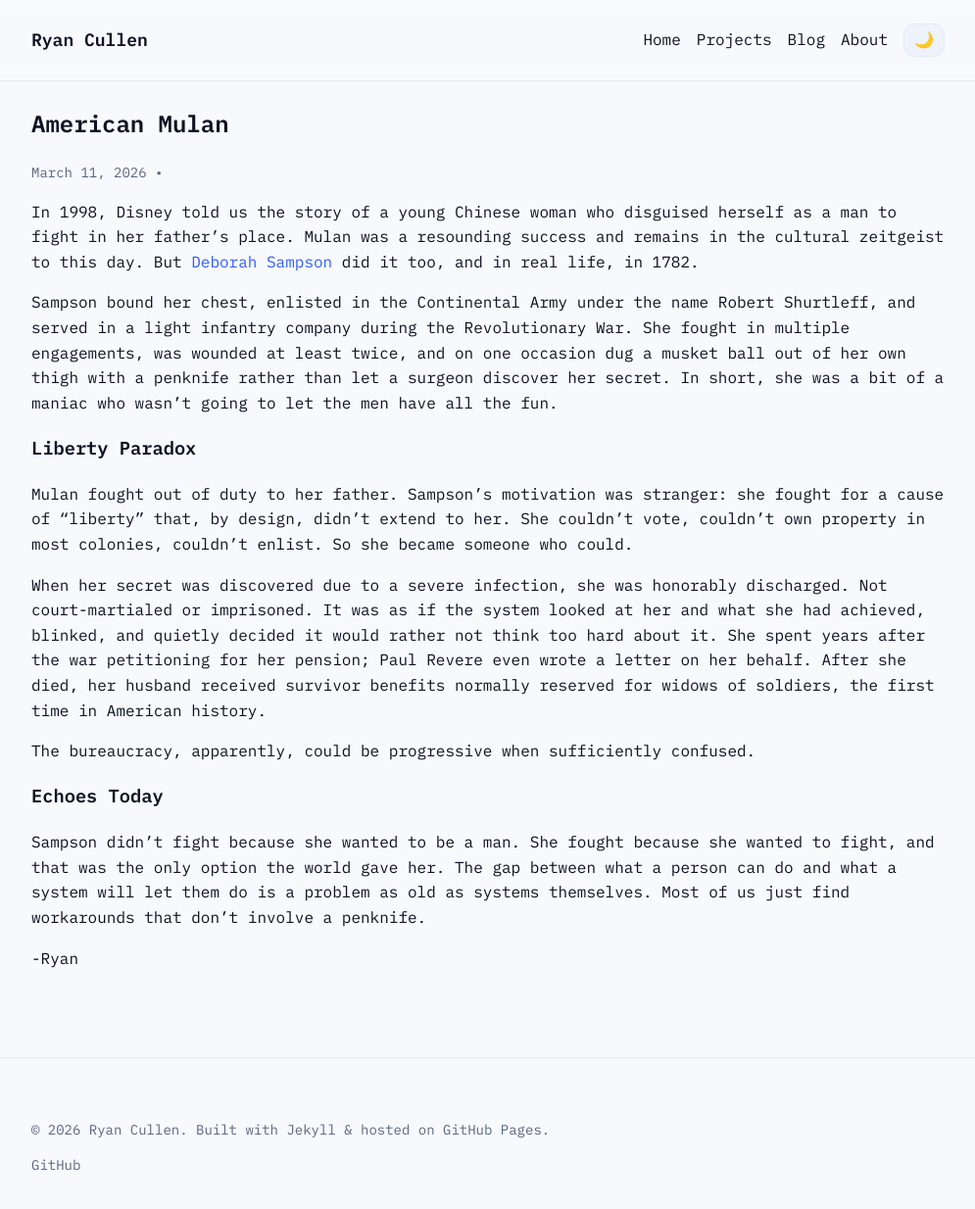
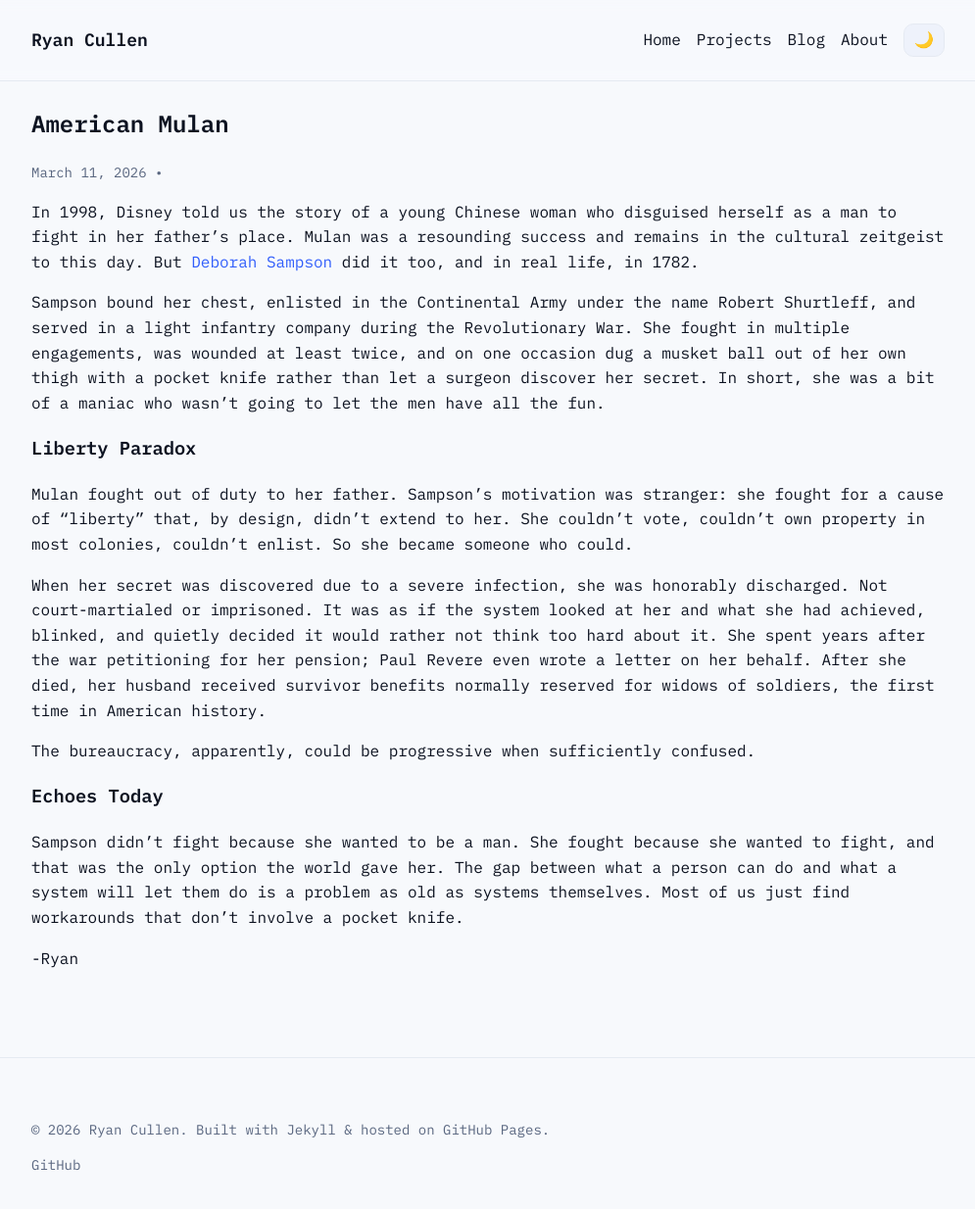
Before and after one commit to ryantcullen/ryantcullen.github.io, a Jekyll site: the page built from _posts/2026-03-11-american-mulan.md, in a window 1280 px wide and 1263 px high. Shown: the top 1234 px of the window at 98% size, without its empty margins (142-1137 px from the left). Built offline with Jekyll 4.4.1, drawn with Linux system fonts in a browser that asks for light colours.

Commit message:
Replace penknife with pocket knife
Co-Authored-By: Claude Sonnet 4.6 <noreply@anthropic.com>

```diff
--- a/_posts/2026-03-11-american-mulan.md
+++ b/_posts/2026-03-11-american-mulan.md
@@ -4,7 +4,7 @@ title: American Mulan
 
 In 1998, Disney told us the story of a young Chinese woman who disguised herself as a man to fight in her father's place. Mulan was a resounding success and remains in the cultural zeitgeist to this day. But [Deborah Sampson](https://en.wikipedia.org/wiki/Deborah_Sampson) did it too, and in real life, in 1782.
 
-Sampson bound her chest, enlisted in the Continental Army under the name Robert Shurtleff, and served in a light infantry company during the Revolutionary War. She fought in multiple engagements, was wounded at least twice, and on one occasion dug a musket ball out of her own thigh with a penknife rather than let a surgeon discover her secret. In short, she was a bit of a maniac who wasn't going to let the men have all the fun.
+Sampson bound her chest, enlisted in the Continental Army under the name Robert Shurtleff, and served in a light infantry company during the Revolutionary War. She fought in multiple engagements, was wounded at least twice, and on one occasion dug a musket ball out of her own thigh with a pocket knife rather than let a surgeon discover her secret. In short, she was a bit of a maniac who wasn't going to let the men have all the fun.
 
 ### Liberty Paradox
 
@@ -16,6 +16,6 @@ The bureaucracy, apparently, could be progressive when sufficiently confused.
 
 ### Echoes Today
 
-Sampson didn't fight because she wanted to be a man. She fought because she wanted to fight, and that was the only option the world gave her. The gap between what a person can do and what a system will let them do is a problem as old as systems themselves. Most of us just find workarounds that don't involve a penknife.
+Sampson didn't fight because she wanted to be a man. She fought because she wanted to fight, and that was the only option the world gave her. The gap between what a person can do and what a system will let them do is a problem as old as systems themselves. Most of us just find workarounds that don't involve a pocket knife.
 
 -Ryan
```
